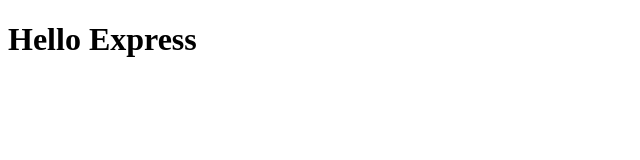
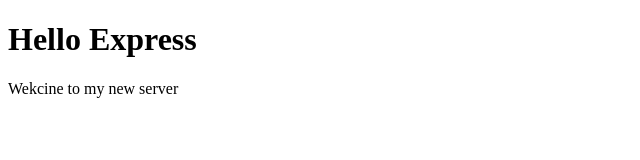
Before and after one commit to fweiner/web-server, a website: page public/index.html in a window 1280 px wide. Shown: the whole page, without its empty margins (0-640 px from the left). Drawn offline with Linux system fonts and the light colour scheme.

Commit message:
Update of index.html

```diff
--- a/public/index.html
+++ b/public/index.html
@@ -8,5 +8,6 @@
 </head>
 <body>
 	<h1>Hello Express</h1>
+	<p>Wekcine to my new server</p>
 </body>
 </html>
```
